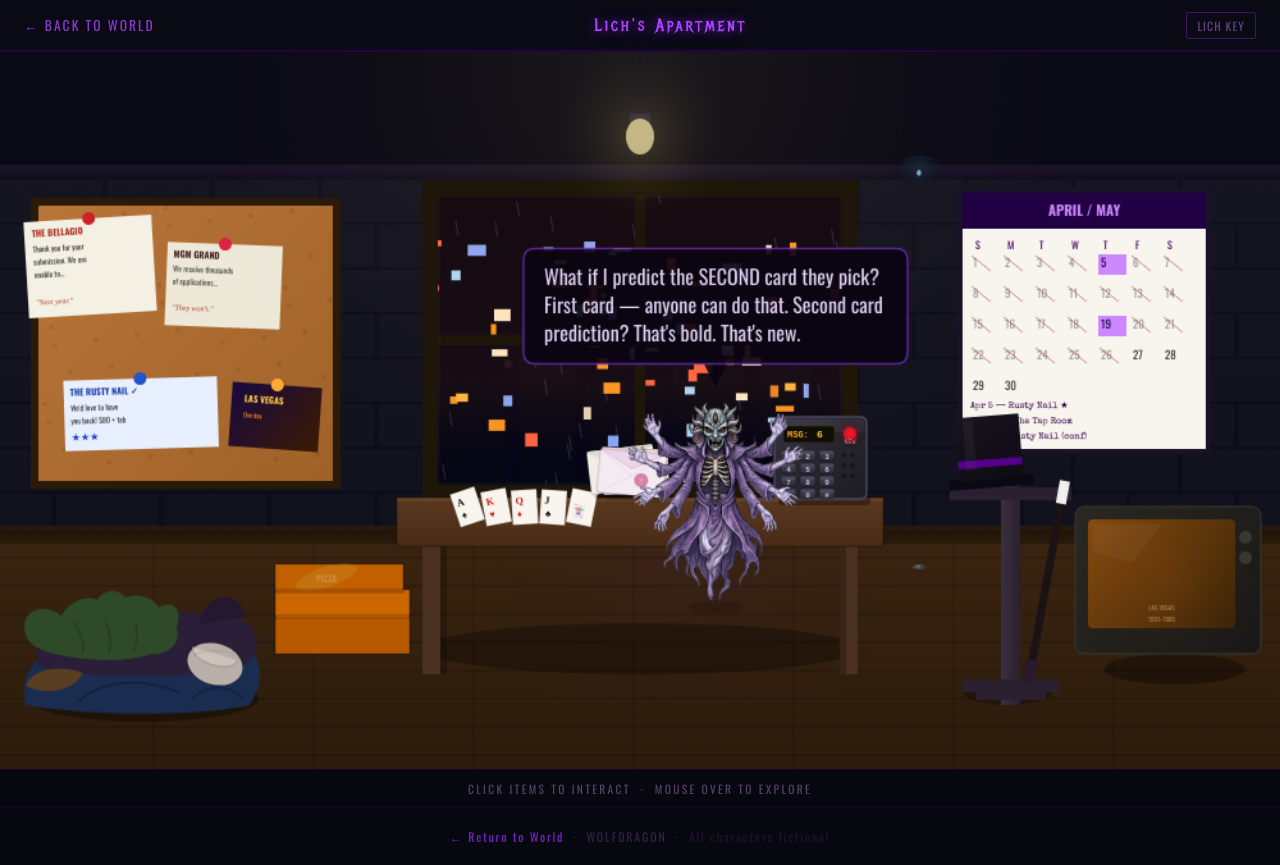
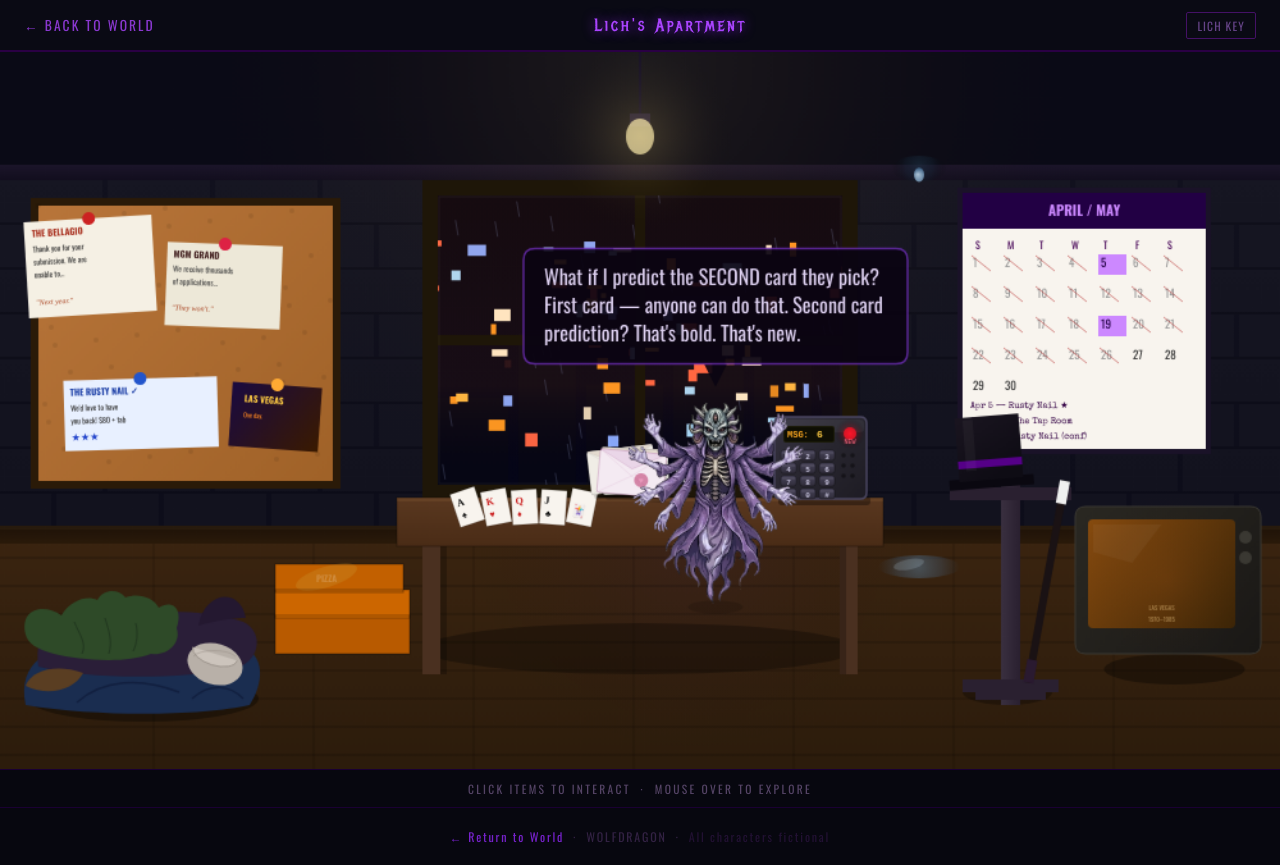
Before and after one commit to diapeydaddy/wolfdragon-website, a website: page public/lich.html in a window 1280 px wide. Drawn offline with nearby package versions, Linux system fonts and the light colour scheme.

Commit message:
Fix question marks in speech bubbles; speed up drip; enlarge puddle
- Added ? to three lines that were phrased as questions:
  'WHERE did it go?', 'What are they building up there?',
  'Have you thought about it?'
- Drip speed: 1.4 → 8 px/frame (drops fast, no slow crawl)
- Removed water thread line trailing above the drop
- Puddle starts at r=30, grows 2px per drop, caps at 190 (5× bigger)

Co-Authored-By: Claude Sonnet 4.6 <noreply@anthropic.com>

```diff
--- a/public/lich.html
+++ b/public/lich.html
@@ -569,12 +569,12 @@
     const DRIP_X       = 718;   // between desk (x≈690) and hat stand (x≈742)
     const DRIP_TOP_Y   = 93;    // ceiling surface
     const DRIP_FLOOR_Y = 402;   // where drop hits floor
-    const DRIP_SPEED   = 1.4;   // px per frame
+    const DRIP_SPEED   = 8;     // px per frame — fast drop
     const DRIP_WAIT    = 200;   // frames between drops (~3.3s)
     let dripY       = DRIP_TOP_Y;
     let dripFalling = false;
     let dripWait    = 80;       // short initial delay so it drips quickly on load
-    let puddleR     = 6;        // puddle radius — grows with each drop
+    let puddleR     = 30;       // puddle radius — starts larger, grows with each drop
     let rippleT     = 0;        // countdown for ripple animation
     let rippleR     = 0;        // current ripple radius
 
@@ -608,7 +608,7 @@
       "Vegas. I know everyone says it. But I mean it differently.",
       "Apocalyptic wants to partner on world domination again. He always does this when he's bored.",
       "The Rusty Nail crowd was actually INTO it last Friday. Seven people. Five clapped.",
-      "*practices card vanish* ...okay. WHERE did it go.",
+      "*practices card vanish* ...okay. WHERE did it go?",
       "If I'm gonna do 45 minutes I need to stop doing the same three tricks in different order.",
       // Bad magic trick ideas
       "New trick: I put a card in an envelope, seal it, mail it to myself. Three days later it arrives. 'Is THIS your card?' The suspense alone is worth it.",
@@ -631,7 +631,7 @@
       "The faucet dripped 47 times while I was trying to sleep. I counted. Then I was too awake to practice.",
       "Landlord says he'll fix the heating 'soon.' It's been 'soon' since October. I've named the cold draft Gerald.",
       "There's a spider in the bathroom. I've also named him Gerald. Two Geralds in this apartment. Overpopulated.",
-      "The upstairs neighbor rearranges furniture every night at midnight. What are they building up there.",
+      "The upstairs neighbor rearranges furniture every night at midnight. What are they building up there?",
       "I should eat a vegetable at some point. Maybe this weekend.",
       "Mom asked if I'm eating right. I said yes. I have been eating pizza. Technically pizza has tomato.",
       "Paid the electric bill. The bill collector can wait, but darkness is immediate. Priorities.",
@@ -641,7 +641,7 @@
       "I should just call Mom back. The thing is, once I call back it opens... a whole thing. You can't unopen the thing.",
       // Apocalyptic
       "60-40 world split. I don't want the world, man. I want a 2,000-seat theater. Completely different ask.",
-      "Apocalyptic texted again. 'Have you thought about it.' Yes. The answer is still no. Thank you for the offer.",
+      "Apocalyptic texted again. 'Have you thought about it?' Yes. The answer is still no. Thank you for the offer.",
       "I wonder if Apocalyptic is okay. Like actually okay. The world domination thing seems like it costs a lot emotionally.",
       "He said 'miss hanging out.' That's the most honest thing Apocalyptic has ever said to me. Somewhere under the evil there's just a guy.",
       // Vegas
@@ -1665,15 +1665,7 @@
 
       // ── Falling drop ──
       if (dripFalling) {
-        // Thread from ceiling to just above the drop
-        ctx.strokeStyle = 'rgba(140,185,220,0.35)';
-        ctx.lineWidth = 1.2;
-        ctx.beginPath();
-        ctx.moveTo(DRIP_X, DRIP_TOP_Y);
-        ctx.lineTo(DRIP_X, dripY - 5);
-        ctx.stroke();
-
-        // Teardrop shape (rounded bottom, pointed top)
+        // Teardrop shape (rounded bottom, pointed top) — no thread, drops fast
         const dg = ctx.createRadialGradient(DRIP_X - 1, dripY - 1, 0, DRIP_X, dripY + 2, 7);
         dg.addColorStop(0, 'rgba(210,235,250,0.90)');
         dg.addColorStop(1, 'rgba(90,150,200,0.55)');
@@ -1994,7 +1986,7 @@
           dripFalling = false;
           dripY       = DRIP_TOP_Y;
           dripWait    = DRIP_WAIT;
-          puddleR     = Math.min(puddleR + 1.2, 38);
+          puddleR     = Math.min(puddleR + 2, 190);
           rippleT     = 35;
           rippleR     = 2;
         }
```
